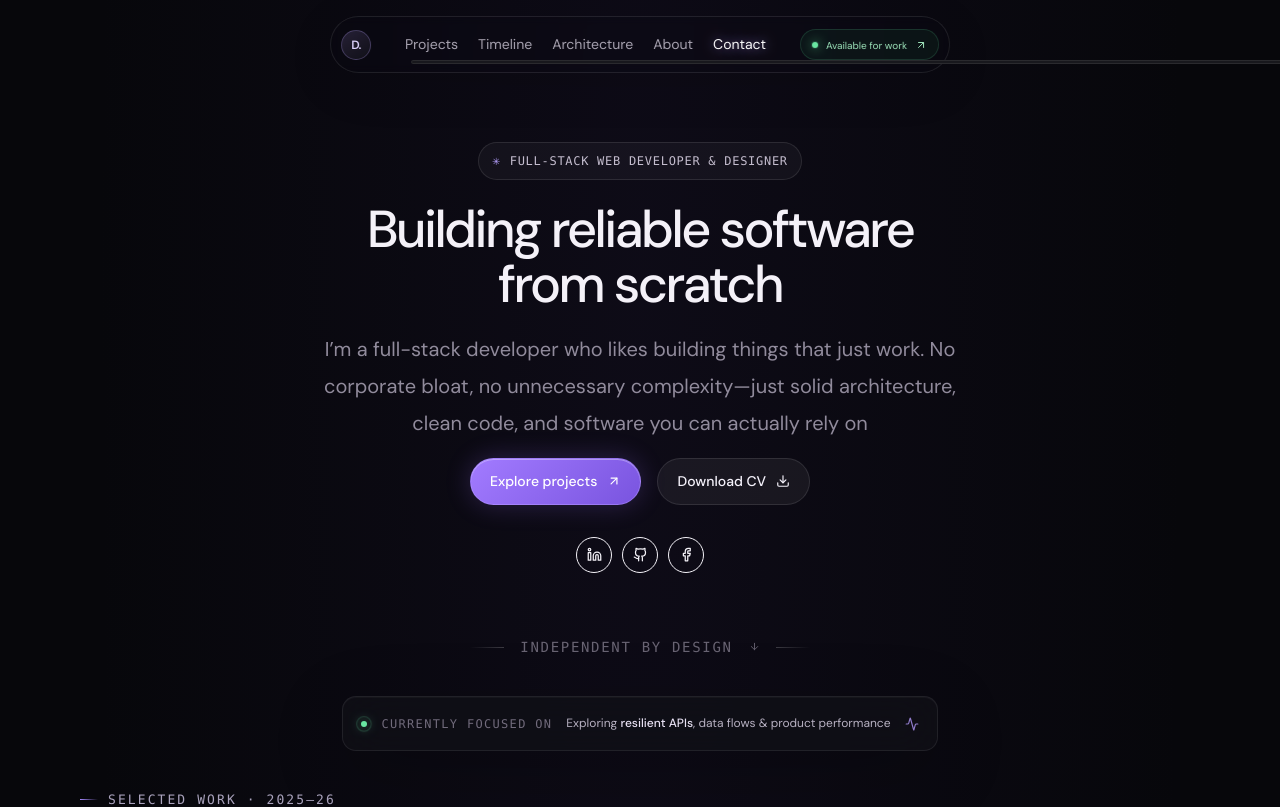
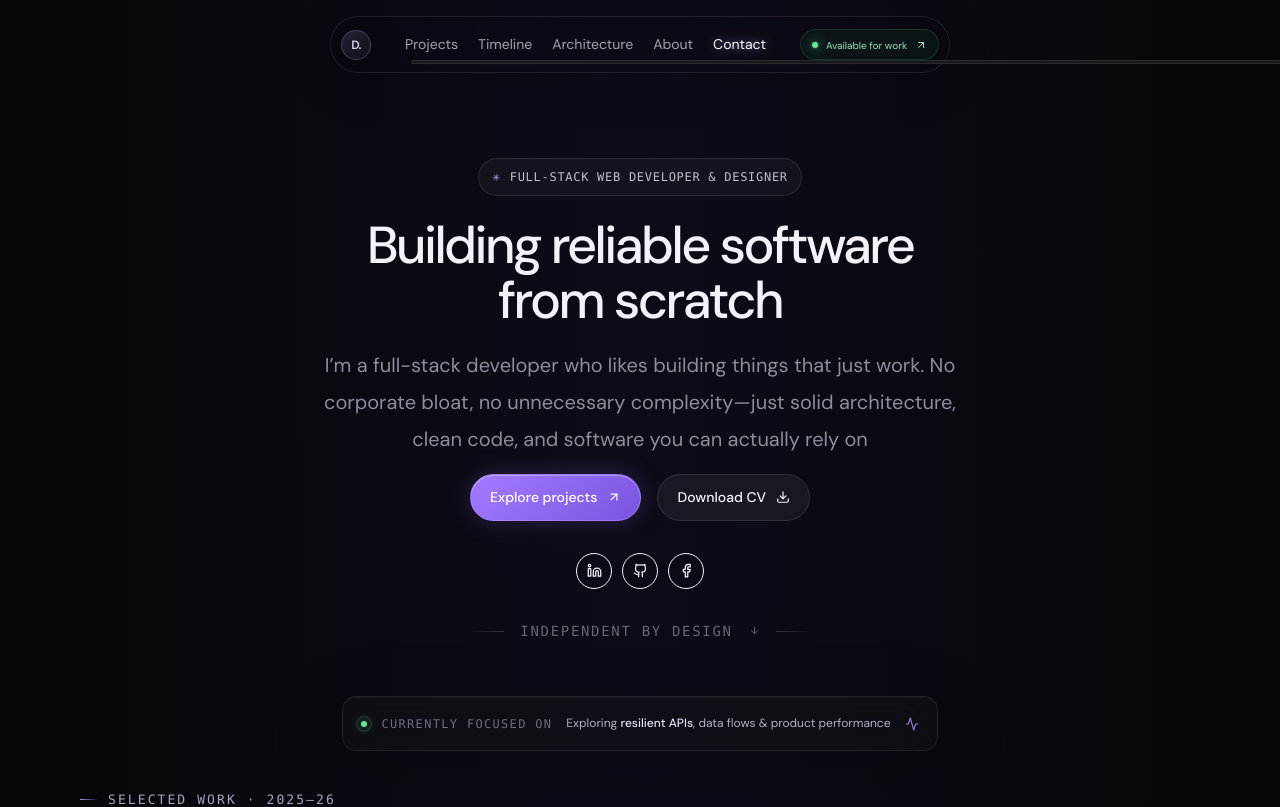
Before and after one commit to DantelCode/portfolio, a Next.js app: page / in a window 1280 px wide. Shown: the top 807 px of the page. Built offline with nearby package versions, Linux system fonts and the light colour scheme.

Commit message:
Fix Section padding

```diff
--- a/src/app/globals.css
+++ b/src/app/globals.css
@@ -548,7 +548,7 @@ input:focus-visible {
   align-items: center;
   justify-content: center;
   gap: 16px;
-  margin-top: 64px;
+  margin-top: 32px;
   color: #696473;
   font-family: var(--font-mono);
   font-size: 14px;
```
